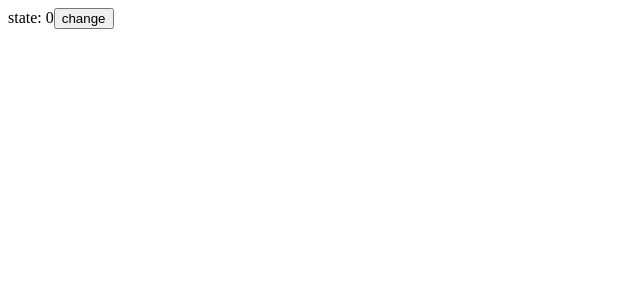
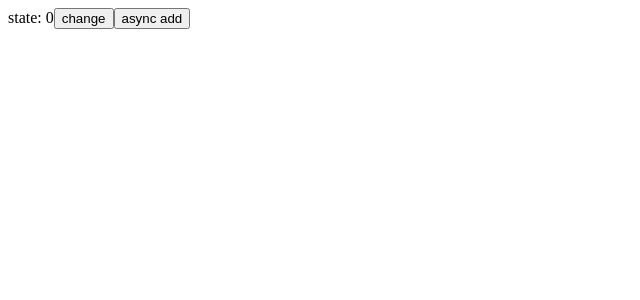
Before and after one commit to meihan0922/mini-redux, a React (Create React App) app: page / in a window 1280 px wide. Shown: the top 300 px of the page, without its empty margins (0-640 px from the left). Built offline with nearby package versions, Linux system fonts and the light colour scheme.

Commit message:
feat: 實現applyMiddleware

```diff
--- a/package.json
+++ b/package.json
@@ -12,6 +12,8 @@
     "react-dom": "^18.3.1",
     "react-scripts": "5.0.1",
     "redux": "^5.0.1",
+    "redux-logger": "^3.0.6",
+    "redux-thunk": "^3.1.0",
     "typescript": "^4.0.0"
   },
   "scripts": {
--- /dev/null
+++ b/src/mini-redux/applyMiddleware.ts
@@ -0,0 +1,37 @@
+export default function applyMiddleware(...middlewares) {
+  return (createStore) => (reducer) => {
+    const store = createStore(reducer);
+    // const dispatch = store.dispatch;
+    let dispatch = (...args) => {
+      throw new Error(
+        "Dispatching while constructing your middleware is not allowed. " +
+          "Other middleware would not be applied to this dispatch."
+      );
+    };
+    const midAPI = {
+      getState: store.getState,
+      dispatch: (action, ...args) => dispatch(action, ...args),
+    };
+    const chain = middlewares.map((middleware) => middleware(midAPI));
+
+    dispatch = compose(...chain)(store.dispatch);
+
+    return {
+      ...store,
+      dispatch,
+    };
+  };
+}
+
+function compose(...funArgs) {
+  if (funArgs.length === 0) {
+    return (args) => args;
+  }
+  if (funArgs.length === 1) {
+    return funArgs[0];
+  }
+
+  return funArgs.reduce((acc, cur) => {
+    return (...args) => acc(cur(...args));
+  });
+}
--- a/src/mini-redux/createStore.ts
+++ b/src/mini-redux/createStore.ts
@@ -1,4 +1,7 @@
-export default function createStore(reducer) {
+export default function createStore(reducer, enhancer) {
+  if (enhancer) {
+    return enhancer(createStore)(reducer);
+  }
   let currentState;
   let listeners: any[] = [];
 
--- a/src/mini-redux/index.ts
+++ b/src/mini-redux/index.ts
@@ -1,3 +1,4 @@
+import applyMiddleware from "./applyMiddleware";
 import createStore from "./createStore";
 
-export { createStore };
+export { createStore, applyMiddleware };
--- a/src/pages/Test.tsx
+++ b/src/pages/Test.tsx
@@ -3,6 +3,7 @@ import store from "../store";
 
 const Test = () => {
   const [, forceUpdate] = useReducer((x) => x + 1, 0);
+
   useLayoutEffect(() => {
     return store.subscribe(() => {
       forceUpdate();
@@ -19,6 +20,18 @@ const Test = () => {
       >
         change
       </button>
+      <button
+        onClick={() => {
+          store.dispatch((dispatch) => {
+            console.log("??!?!?1");
+            setTimeout(() => {
+              dispatch({ type: "ADD" });
+            }, 1000);
+          });
+        }}
+      >
+        async add
+      </button>
     </div>
   );
 };
--- a/src/store/index.ts
+++ b/src/store/index.ts
@@ -1,5 +1,9 @@
-// import { createStore } from "redux";
-import { createStore } from "../mini-redux";
+// import { createStore, applyMiddleware } from "redux";
+// import { thunk } from "redux-thunk";
+// import logger from "redux-logger";
+import { logger, logger2 } from "./logger";
+import { createStore, applyMiddleware } from "../mini-redux";
+import thunk from "./thunk";
 
 function countReducer(state = 0, action) {
   switch (action?.type) {
@@ -12,5 +16,8 @@ function countReducer(state = 0, action) {
   }
 }
 
-const store = createStore(countReducer);
+const store = createStore(
+  countReducer,
+  applyMiddleware(logger2, logger, thunk)
+);
 export default store;
--- /dev/null
+++ b/src/store/logger.ts
@@ -0,0 +1,15 @@
+const logger = (store) => (next) => (action) => {
+  console.log("logger1 dispatch", action);
+  const result = next(action);
+  console.log("logger1 next state", store.getState());
+  return result;
+};
+
+const logger2 = (store) => (next) => (action) => {
+  console.log("logger2 dispatch", action);
+  const result = next(action);
+  console.log("logger2 next state", store.getState());
+  return result;
+};
+
+export { logger, logger2 };
--- /dev/null
+++ b/src/store/thunk.ts
@@ -0,0 +1,11 @@
+const thunk =
+  ({ getState, dispatch }) =>
+  (next) =>
+  (action) => {
+    if (typeof action === "function") {
+      return action(dispatch, getState);
+    }
+    return next(action);
+  };
+
+export default thunk;
```
Also changed, not shown: 2 other files (tests, documents, lock files or other folders).
